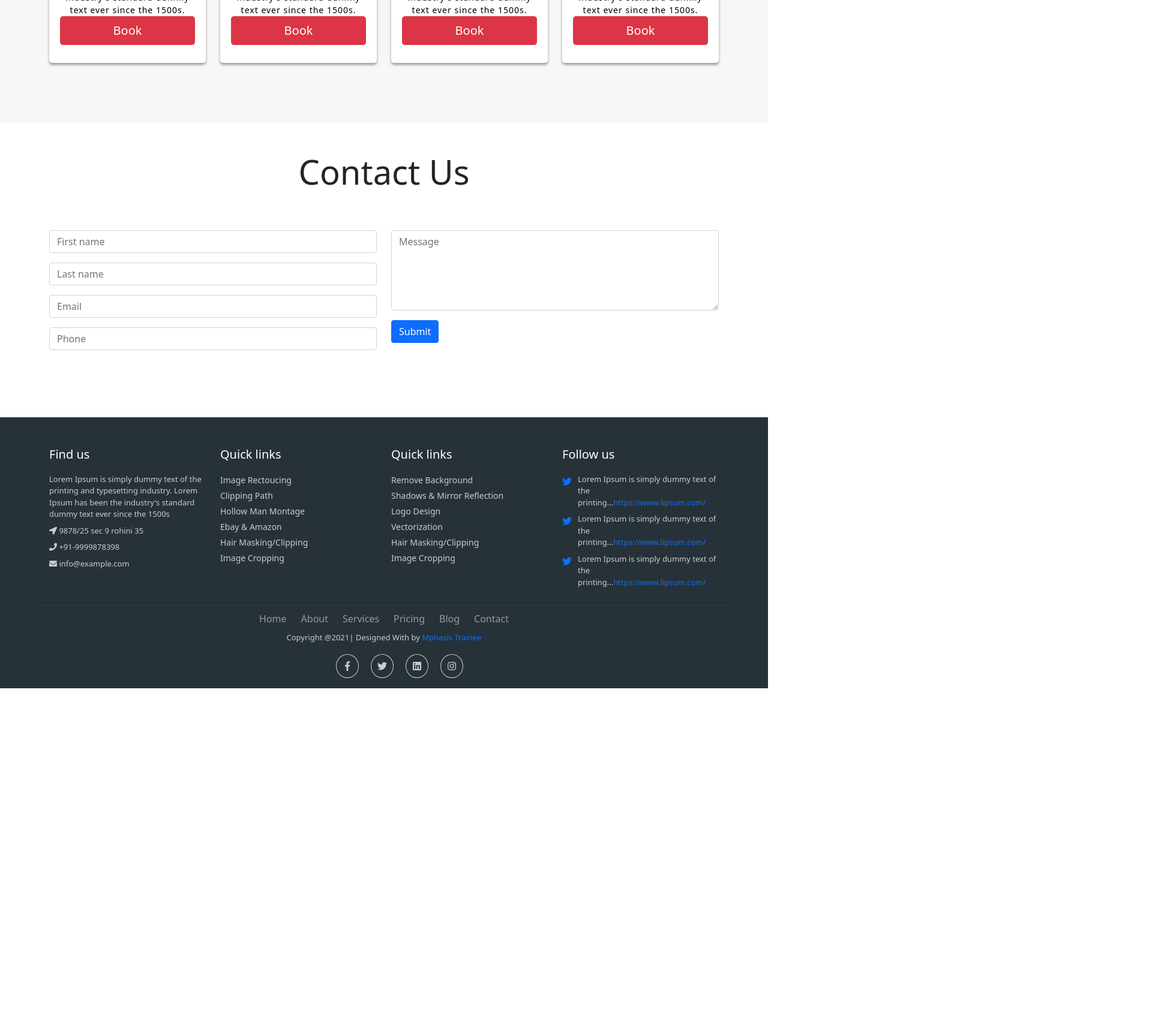
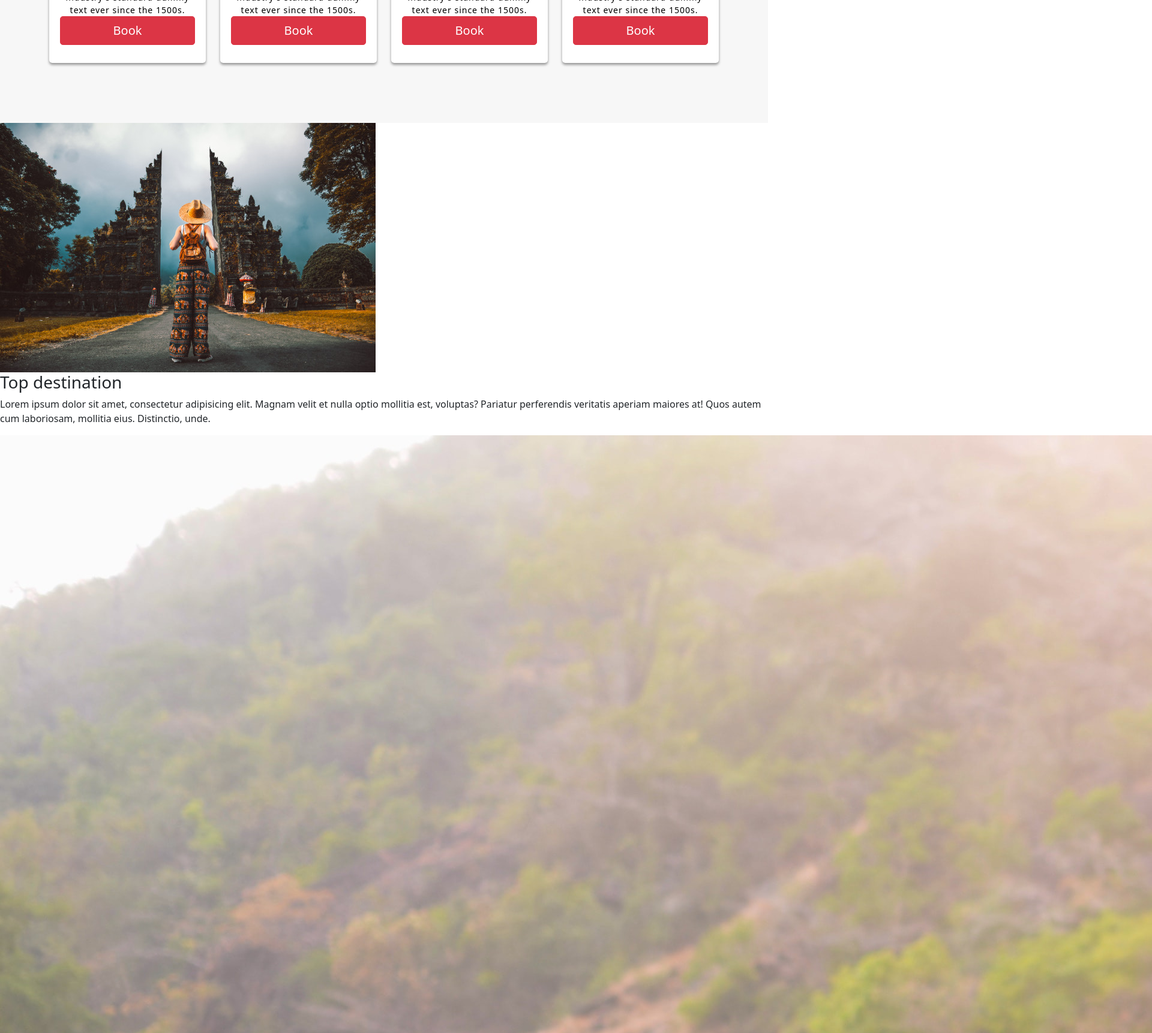
Before and after one commit to Madhav-Khandelwal/tour_and_travel, an Angular app: page / in a window 1280 px wide. Shown: the part 1074-2797 px from the top of the page at 60% size, 1920 px wide, since content can reach past the window. Before the commit the page ends 2222 px from the top, so only its background shows below. Built offline with nearby package versions, Linux system fonts and the light colour scheme.

Commit message:
Update home.component.html

```diff
--- a/src/app/home/home.component.html
+++ b/src/app/home/home.component.html
@@ -10,6 +10,33 @@
 
 
 <app-package></app-package>
+<div class="last">
+      <div class="left">
+        <div class="last3">
+          <img src="../../assets/g-4.jpg">
+          <div>
+            <h3>Top destination</h3>
+            <p>Lorem ipsum dolor sit amet, consectetur adipisicing elit. Magnam velit et nulla optio mollitia est, voluptas? Pariatur perferendis veritatis aperiam maiores at! Quos autem cum laboriosam, mollitia eius. Distinctio, unde.</p>
+          </div>
+        </div>
+        <div class="last3">
+          <img src="../../assets/img/b47jpg.jpg">
+          <div>
+            <h3>Top Advanture</h3>
+            <p>Lorem ipsum dolor sit amet, consectetur adipisicing elit. Est, perspiciatis. Id et nisi obcaecati unde velit, sequi modi aliquid sapiente error saepe ullam aliquam dicta! Expedita ut tempora, blanditiis nulla!</p>
+          </div>
+        </div>
+        <div class="last3">
+          <img src="../../assets/img/b49.jpg">
+          <div>
+            <h3>Top Food festival</h3>
+            <p>Lorem ipsum dolor sit amet, consectetur adipisicing elit. Accusamus sequi, quasi repudiandae vel facilis, voluptatibus tempora optio culpa doloremque iure consequatur eaque? Optio omnis necessitatibus ad illo placeat delectus obcaecati.</p>
+          </div>
+        </div>
+      </div>
+      <img src="../../assets/img/b42..jpg">
+    </div>
+    <br>
 
 <app-contact></app-contact>
 <app-footer></app-footer>
```
